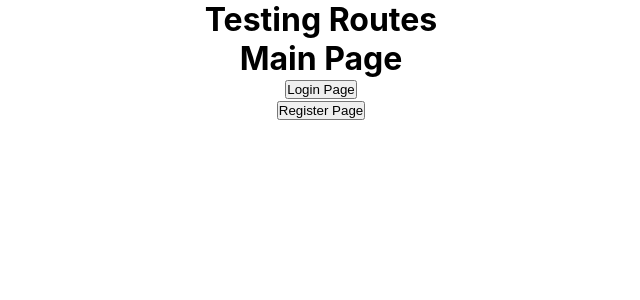
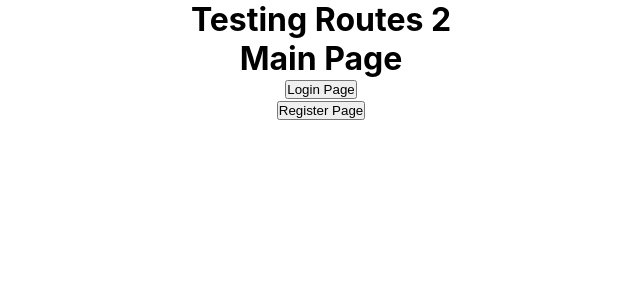
Before and after one commit to viktoravelino/application-project-group-one, a React (Vite) app in the folder frontend/: page / in a window 1280 px wide. Shown: the top 300 px of the page, without its empty margins (319-959 px from the left). Built offline with nearby package versions, Linux system fonts and the light colour scheme.

Commit message:
testing firebase hosting

```diff
--- a/frontend/src/App.tsx
+++ b/frontend/src/App.tsx
@@ -7,7 +7,7 @@ import MainPage from "./pages/MainPage";
 function App() {
   return (
     <div className="app">
-      <h1>Testing Routes</h1>
+      <h1>Testing Routes 2</h1>
       <Routes>
         <Route path="/" element={<MainPage />} />
         <Route path="/login" element={<LoginPage />} />
```
